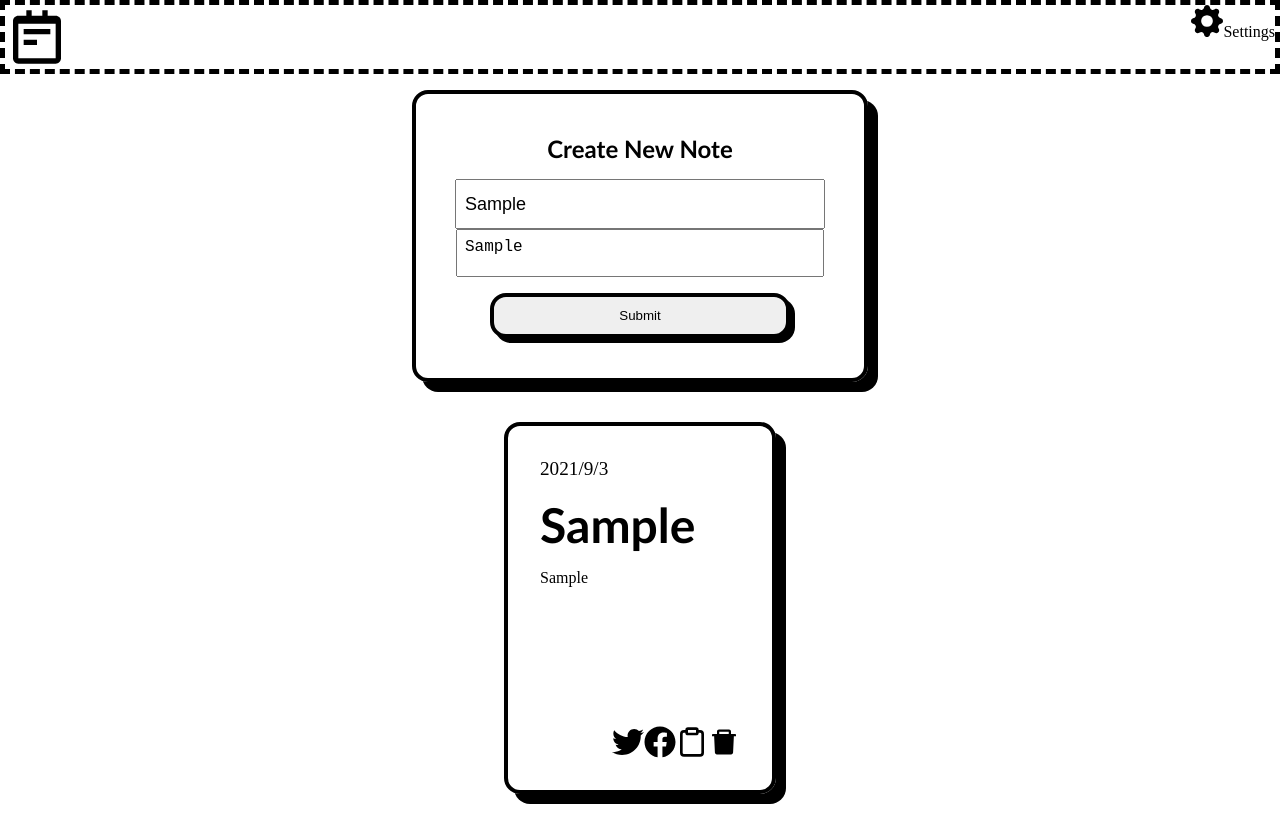
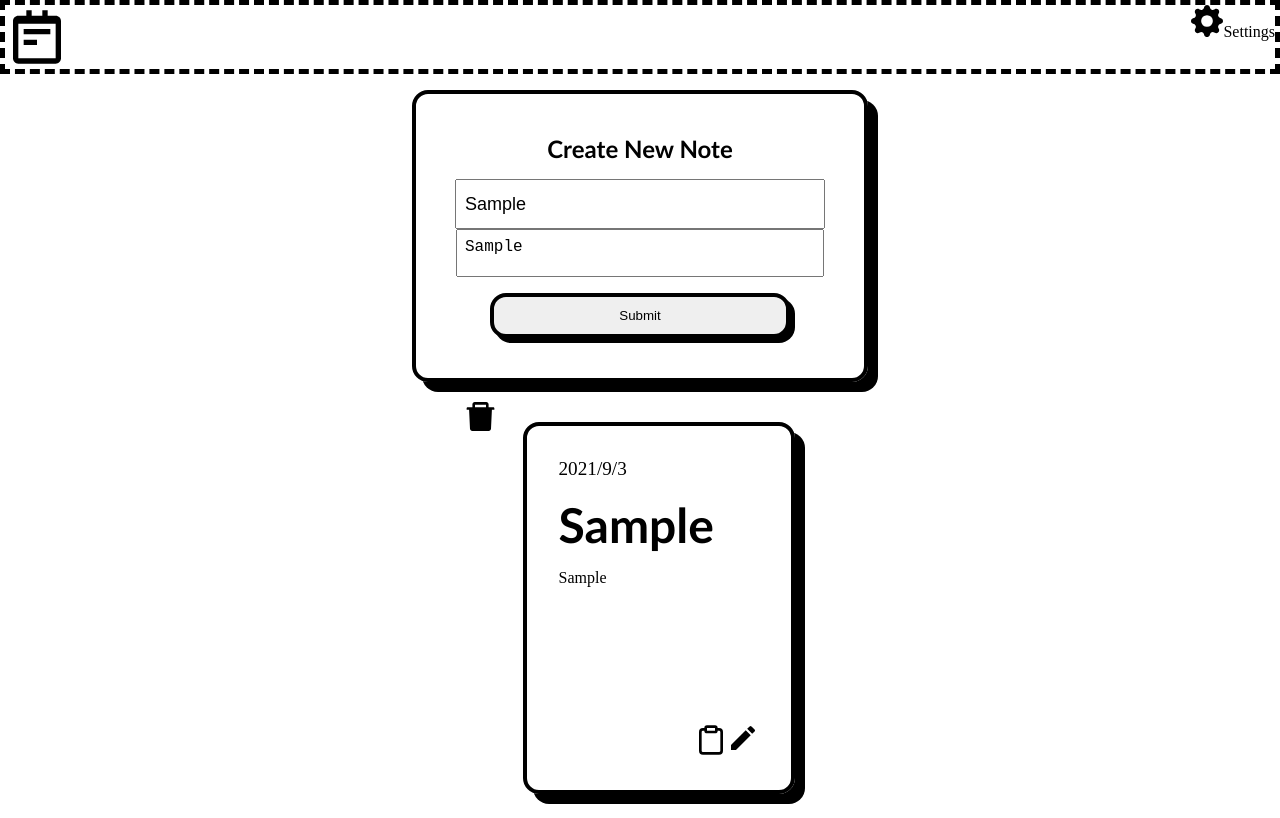
Before and after one commit to AndrewMedvedev42/Note-App, a React (Create React App) app: page / in a window 1280 px wide. Both pictures are taken after typing "Sample", "Sample" into the empty fields and a click on the button "Submit". Built offline with nearby package versions, Linux system fonts and the light colour scheme.

Commit message:
able to delete notes( and from localstorage )

```diff
--- a/package.json
+++ b/package.json
@@ -7,6 +7,7 @@
     "@testing-library/jest-dom": "^5.11.4",
     "@testing-library/react": "^11.1.0",
     "@testing-library/user-event": "^12.1.10",
+    "axios": "^0.21.4",
     "node-sass": "^6.0.1",
     "react": "^17.0.2",
     "react-dom": "^17.0.2",
--- a/src/components/main-page/existing-note-slot.jsx
+++ b/src/components/main-page/existing-note-slot.jsx
@@ -1,35 +1,15 @@
 import {Link} from "react-router-dom";
 import styled from 'styled-components';
-import {useState } from "react"
-
-    import FadeIn from 'react-fade-in';
   import { FiClipboard } from "react-icons/fi";
-  import {FaTwitter, FaFacebook } from "react-icons/fa";
-  import {AiFillDelete} from "react-icons/ai";
+  import { MdModeEdit } from "react-icons/md";
   import "../../styles/css/existing-note-slot.css"
 
+
 export const ExistingNoteSlot = ({data}) => {
-
-    const [deleteMessageStatus, setDeleteMessageStatus] = useState(false)
 
     const {id, title, value, date} = data
     const iconSize = 32
     return (<>
-            {deleteMessageStatus && (
-                <section className="deleteMessage">
-                    <FadeIn>
-                    <div className="messageContainer">
-                        <h1>Warning</h1>
-                        <p>Are you sure you want to delete this note?</p>
-                        <div>
-                            <button className="delete-button" type="submit">Delete</button>
-                            <button type="submit" onClick={()=>{setDeleteMessageStatus(!deleteMessageStatus)}}>Back</button>
-                        </div>
-                    </div>
-                    </FadeIn>
-                </section>
-            )}
-            <HyperLink to={`/${id}`} onClick={()=>{console.log(title)}}>
                     <section className="slot">
                         <article>
                             <h4>{date}</h4>
@@ -37,13 +17,12 @@ export const ExistingNoteSlot = ({data}) => {
                             <p>{value}</p>
                         </article>
                         <div className="icons-container">
-                        <FaTwitter size={iconSize}/>
-                        <FaFacebook size={iconSize}/>
                             <FiClipboard size={iconSize}/>
-                        <AiFillDelete onClick={()=>{setDeleteMessageStatus(!deleteMessageStatus)}} size={iconSize}/>
+                            <HyperLink to={`/${id}`} onClick={()=>{console.log(title)}}>
+                                <MdModeEdit size={iconSize}/>
+                            </HyperLink>
                         </div>
                     </section>
-            </HyperLink>
     </>)
 }
 
--- a/src/pages/MainPage.jsx
+++ b/src/pages/MainPage.jsx
@@ -3,14 +3,18 @@ import "../styles/css/delete-message.css"
 import "../styles/css/main-page.css"
 import { useEffect, useState } from "react"
 import {ExistingNoteSlot} from "../components/main-page/existing-note-slot"
+import FadeIn from 'react-fade-in';
+import {AiFillDelete} from "react-icons/ai";
 
 export const MainPage = () => {
-
     const [noteTitle, setNoteTitle] = useState("Lorem ipsum")
     const [noteValue, setNoteValue] = useState("")
+    const [noteObject, setNoteObject] = useState(null)
 
-    const [noteObject, setNoteObject] = useState(null)
     const [arrayOfNotes, setArrayOfNotes] = useState([])
+
+    const [deleteMessageStatus, setDeleteMessageStatus] = useState(false)
+    const [noteId, setNoteId] = useState("")
 
     const setTitle = (e) => {
         if(e.target.value === "" || e.target.value === null){
@@ -60,11 +64,17 @@ export const MainPage = () => {
 
           }else{
             var aValue = JSON.parse(localStorage.getItem(key))
-            console.log(aValue);
-            setArrayOfNotes((prevList)=>[...prevList,aValue])
+            setArrayOfNotes((prevList)=>[aValue, ...prevList])
 
           }}
       },[])
+
+    const deleteNote = (id) => {
+        const newArrayOfNotes = arrayOfNotes.filter((item) => item.id !== id)
+        localStorage.removeItem(id);
+        setArrayOfNotes(newArrayOfNotes)
+        setDeleteMessageStatus(!deleteMessageStatus)
+        }
 
     return (
         <section className="main-Container">
@@ -78,10 +88,31 @@ export const MainPage = () => {
                     </div>
                 </div>
             </section>
+            {deleteMessageStatus && (
+
+                            <section className="deleteMessage">
+                                <FadeIn>
+                                <div className="messageContainer">
+                                    <h1>Warning</h1>
+                                    <p>Are you sure you want to delete this note?</p>
+                                    <p>{noteId}</p>
+                                    <div>
+                                        <button className="delete-button" onClick={()=>{deleteNote(noteId)}} type="submit">Delete</button>
+                                        <button type="submit" onClick={()=>{setDeleteMessageStatus(!deleteMessageStatus)}}>Back</button>
+                                    </div>
+                                </div>
+                                </FadeIn>
+                            </section>
+            )}
             <section className="existing-Note-Container">
                 {arrayOfNotes.length ? (
                     arrayOfNotes.map((item)=>{
-                        return <ExistingNoteSlot data={item}/>
+                        return (
+                        <>
+                            <AiFillDelete onClick={()=>{setDeleteMessageStatus(!deleteMessageStatus);
+                                                            setNoteId(item.id)}} size={37}/>
+                            <ExistingNoteSlot data={item}/>
+                        </>)
                     })
                 ) :<h1>Sorry, no notes</h1>}
             </section>
--- a/src/redux/reducers/all-reducers.js
+++ b/src/redux/reducers/all-reducers.js
@@ -1,8 +1,10 @@
 import {combineReducers} from "redux"
 import noteReducer from "./noteReducer";
+import deleteNoteReducer from "./delete-note-reducer";
 
 const rootReducers = combineReducers({
-    notes:noteReducer
+    notes:noteReducer,
+    NoteToDelete:deleteNoteReducer
 })
 
 export default rootReducers
--- /dev/null
+++ b/src/redux/reducers/delete-note-reducer.js
@@ -0,0 +1,12 @@
+const Init = {noteId:null}
+
+const deleteNoteReducer = (state=Init, action) => {
+        switch (action.type){
+            case "SEND_ID_TO_STORE":
+                return {...state, noteId:action.payload.id}
+            default:
+                return {...state}
+    }
+}
+
+export default deleteNoteReducer
--- /dev/null
+++ b/src/reuseable-Functions.js
@@ -0,0 +1,3 @@
+export const deleteNote = (id) => {
+    console.log(`Got an Id of ${id}`);
+}
--- a/src/styles/css/existing-note-slot.css
+++ b/src/styles/css/existing-note-slot.css
@@ -11,4 +11,5 @@
   box-shadow: black 10px 10px 0px; }
   .slot .icons-container {
     display: flex;
-    justify-content: flex-end; }
+    justify-content: flex-end;
+    align-items: center; }
--- a/src/styles/scss/existing-note-slot.scss
+++ b/src/styles/scss/existing-note-slot.scss
@@ -11,5 +11,6 @@
         .icons-container{
             display: flex;
             justify-content: flex-end;
+            align-items: center;
         }
     }
```
Also changed, not shown: src/redux/actions/delete_note_action.js (added, +11 -0 lines), 16 other files (tests, documents, lock files or other folders). Lines whose indentation alone changed are shown as unchanged.
